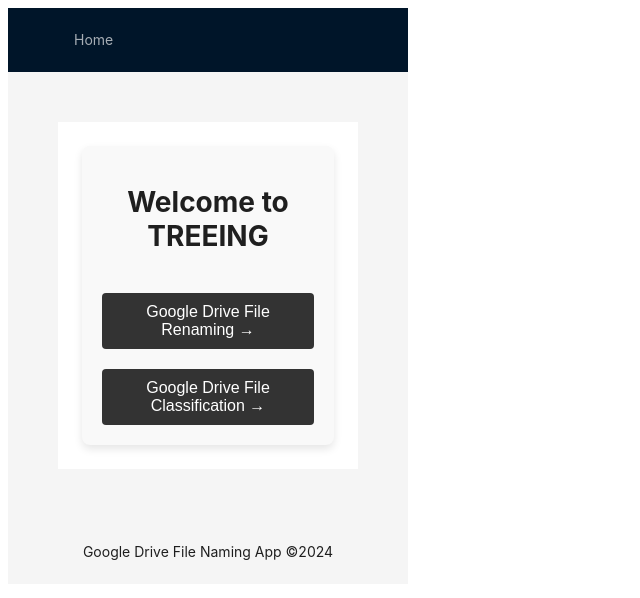
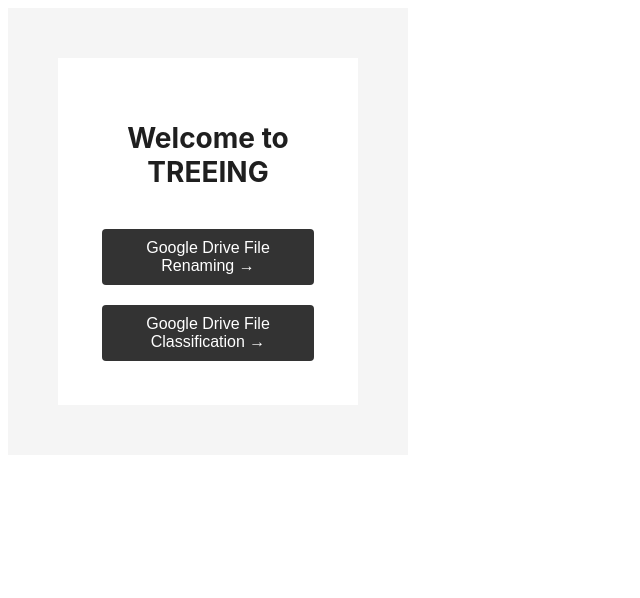
Before and after one commit to codeweb404/Treeing, a React (Vite) app: page / in a window 1280 px wide. Shown: the top 598 px of the page, without its empty margins (0-640 px from the left). Built offline with nearby package versions, Linux system fonts and the light colour scheme.

Commit message:
header deleted

```diff
--- a/src/App.jsx
+++ b/src/App.jsx
@@ -1,6 +1,6 @@
 // src/App.js
 import { useState } from 'react';
-import { Layout, Menu } from 'antd';
+import { Layout } from 'antd';
 import LandingPage from './components/LandingPage';
 import FileRenaming from './components/FileRenaming';
 import FinalConfirm from './components/FinalConfirm';
@@ -8,7 +8,7 @@
 import FileClassification from './components/FileClassification';
 import './styles.css';
 
-const { Header, Content, Footer } = Layout;
+const { Content} = Layout;
 
 function App() {
   const [page, setPage] = useState('landing'); // 기본 페이지를 'landing'으로 설정
@@ -32,20 +32,13 @@
 
   return (
     <Layout className="layout">
-      <Header>
-        <div className="logo" />
-        <Menu theme="dark" mode="horizontal">
-          <Menu.Item key="1">Home</Menu.Item>
-        </Menu>
-      </Header>
+
       <Content style={{ padding: '50px' }}>
         <div style={{ background: '#fff', padding: 24, minHeight: 280 }}>
           {renderPage()}
         </div>
       </Content>
-      <Footer style={{ textAlign: 'center' }}>
-        Google Drive File Naming App ©2024
-      </Footer>
+
     </Layout>
   );
 }
--- a/src/components/FinalConfirm.jsx
+++ b/src/components/FinalConfirm.jsx
@@ -4,7 +4,7 @@
 // Pencil Icon Component
 const PencilIcon = ({ onClick }) => (
   <span onClick={onClick} style={{ cursor: 'pointer', marginLeft: '8px' }}>
-    ✏️ {/* You can replace this with an SVG or a Font Awesome icon */}
+    ✏️
   </span>
 );
 
@@ -16,8 +16,8 @@
 function FinalConfirm({ onNavigate }) {
   // State to manage the list of files
   const [files, setFiles] = useState([
-    { id: 1, name: 'Robot_Display_Setup', image: 'path/to/IMG_5543.jpg' },
-    { id: 2, name: 'KMLA_OnlineDB_Diagram', image: 'path/to/IMG_5974.jpg' },
+    { id: 1, name: 'Robot_Display_Setup'},
+    { id: 2, name: 'KMLA_OnlineDB_Diagram'},
     // Add more items if needed
   ]);
 
--- a/src/styles.css
+++ b/src/styles.css
@@ -15,10 +15,10 @@
     text-align: center;
     max-width: 400px;
     width: 100%;
-    background: #f9f9f9;
+
     padding: 20px;
     border-radius: 8px;
-    box-shadow: 0 4px 8px rgba(0, 0, 0, 0.1);
+
   }
 
   h1, h2 {
@@ -70,9 +70,8 @@
 
   .final-confirm {
     padding: 20px;
-    background-color: #f9f9f9;
     border-radius: 8px;
-    box-shadow: 0 2px 8px rgba(0, 0, 0, 0.1);
+
   }
 
   .file-list {
@@ -92,7 +91,7 @@
   }
 
   .file-list th {
-    background-color: #e9f0f7; /* Light blue for header */
+    background-color: #3536381a; /* Light blue for header */
     font-weight: bold;
   }
 
```
